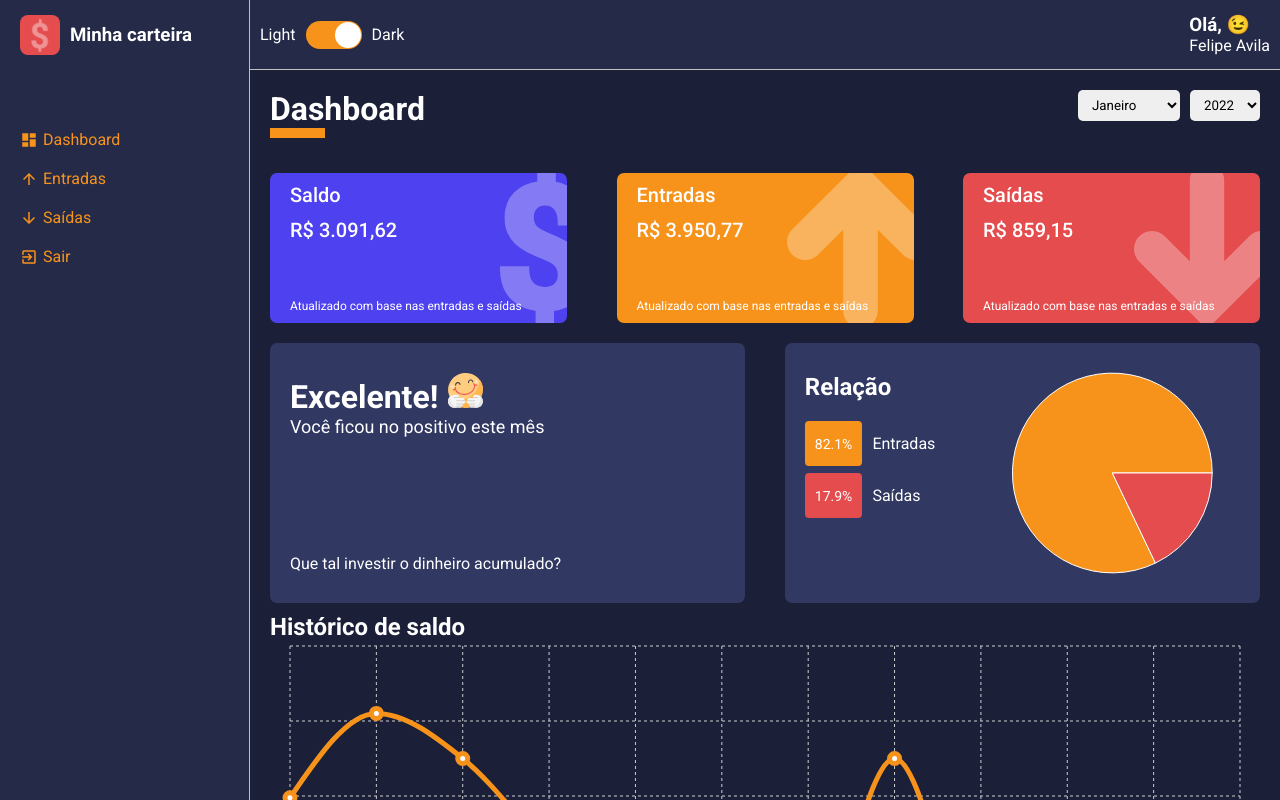
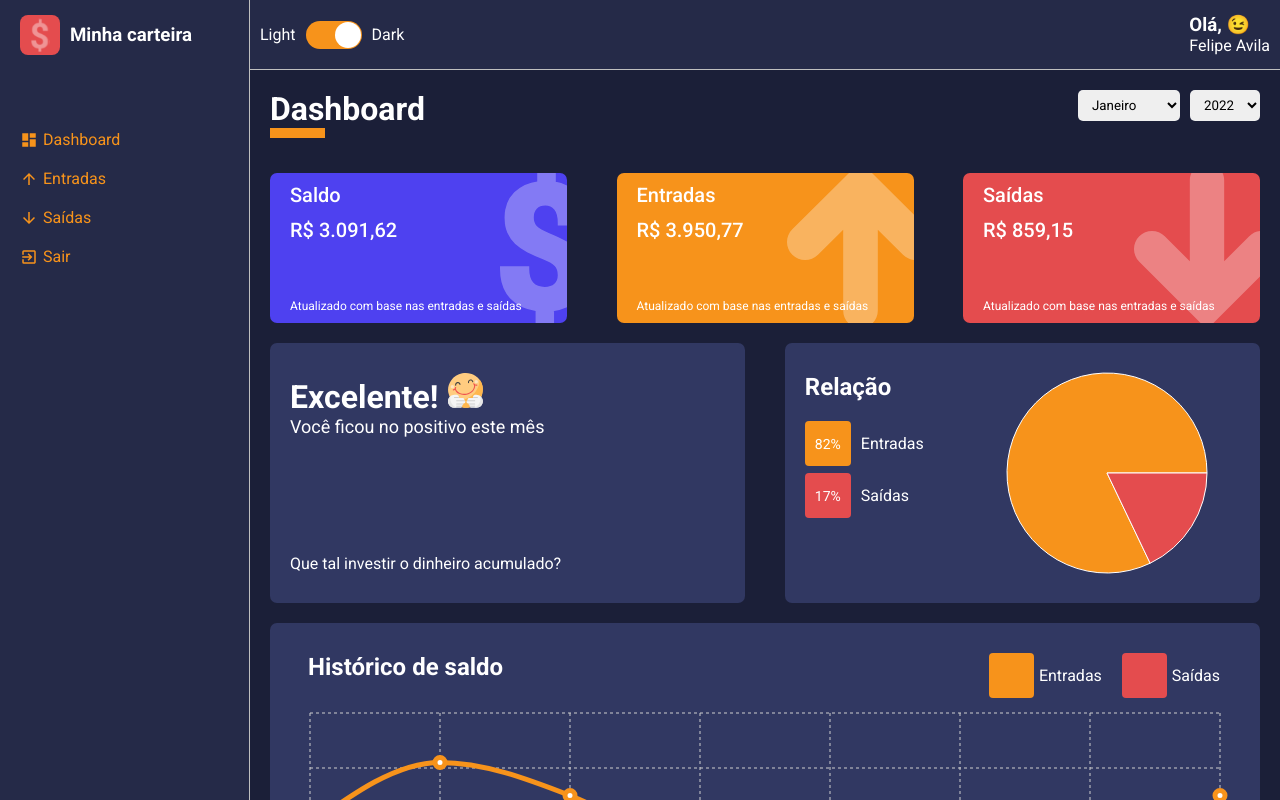
Before and after one commit to felipeavila-dev/controle_financas_pessoais, a React (Create React App) app: page /dashboard in a window 1280 px wide. Built offline with nearby package versions, Linux system fonts and the light colour scheme.

Commit message:
Realizada implementação das areas relacionadas as despesas recorrentes e eventuais

```diff
--- /dev/null
+++ b/src/components/BarChartArea/index.tsx
@@ -0,0 +1,52 @@
+import React from 'react';
+
+import { ResponsiveContainer, BarChart, Bar, Cell, Tooltip } from 'recharts';
+import formatCurrency from '../../utils/formatCurrency';
+
+import { Container, SideLeft, SideRight, LegendContainer, Legend } from './styles';
+
+interface BarChartProps {
+  title: string;
+  data: {
+    name: string;
+    amount: number;
+    percent: number;
+    color: string;
+  }[];
+}
+
+const BarChartArea: React.FC<BarChartProps> = ({ title, data }) => {
+  return  (
+    <Container>
+      <SideLeft>
+        <h2>{ title }</h2>
+        <LegendContainer>
+          { data.map((item) => (
+            <Legend color={ item.color } key={ item.name }>
+              <div>{ item.percent | 0 }%</div>
+              <span>{ item.name }</span>
+          </Legend>
+          ))}
+        </LegendContainer>
+      </SideLeft>
+
+      <SideRight>
+        <ResponsiveContainer>
+          <BarChart data={ data }>
+            <Bar dataKey="amount">
+              { data.map((indicator) => (
+                <Cell
+                key={ indicator.name }
+                fill={ indicator.color }
+                />
+                ))}
+            </Bar>
+            {/* <Tooltip formatter={ (value: string) => formatCurrency(Number(value)) }/> */}
+          </BarChart>
+        </ResponsiveContainer>
+      </SideRight>
+    </Container>
+  );
+}
+
+export default BarChartArea;
--- /dev/null
+++ b/src/components/BarChartArea/styles.ts
@@ -0,0 +1,77 @@
+import styled from "styled-components";
+
+interface LegendProps {
+  color: string;
+}
+
+export const Container = styled.div`
+  display: flex;
+  width: 48%;
+  padding: 20px;
+  min-height: 260px;
+  margin: 10px 0;
+  background-color: ${ props => props.theme.colors.tertiary };
+  color: ${ props => props.theme.colors.white };
+  border-radius: 7px;
+`;
+
+export const SideLeft = styled.div`
+  align-self: center;
+  display: flex;
+  flex-direction: column;
+  height: 100%;
+
+  h2 {
+    margin-bottom: 20px;
+    margin-left: 20px;
+  }
+`;
+
+export const LegendContainer = styled.ul`
+  list-style: none;
+  height: calc(100% - 25px);
+  overflow-y: scroll;
+  padding-right: 10px;
+
+
+  ::-webkit-scrollbar {
+    width: 10px;
+  }
+
+  ::-webkit-scrollbar-thumb {
+    background-color: ${props => props.theme.colors.secondary};
+    border-radius: 10px;
+  }
+
+  ::-webkit-scrollbar-track {
+    background-color: ${props => props.theme.colors.tertiary};
+  }
+`;
+
+export const Legend = styled.li<LegendProps>`
+  display: flex;
+  align-items: center;
+  margin-bottom: 7px;
+
+  div {
+    background-color: ${ props => props.color };
+    min-width: 45px;
+    min-height: 45px;
+    padding: 10px;
+    border-radius: 4px;
+    display: flex;
+    align-items: center;
+    justify-content: center;
+    font-size: 14px;
+  }
+
+  span {
+    margin-left: 10px;
+  }
+`;
+
+export const SideRight = styled.div`
+  flex: 1;
+  height: 150px;
+  align-self: center;
+`;
--- a/src/components/HistoryBox/index.tsx
+++ b/src/components/HistoryBox/index.tsx
@@ -1,8 +1,10 @@
 import React from 'react';
+
+import formatCurrency from '../../utils/formatCurrency';
 
 import { ResponsiveContainer, LineChart, Line, XAxis, CartesianGrid, Tooltip } from 'recharts';
 
-import { Container } from './styles';
+import { Container, ChartContainer, Header, LegendContainer, Legend } from './styles';
 
 interface HistoryBoxProps {
   data: {
@@ -16,13 +18,26 @@ interface HistoryBoxProps {
 
 const HistoryBox: React.FC<HistoryBoxProps> = ({ data, lineColorAmountInput, lineColorAmountOutput }) => (
   <Container>
+    <Header>
       <h2>Histórico de saldo</h2>
+      <LegendContainer>
+        <Legend color={ lineColorAmountInput }>
+          <div></div>
+          <span>Entradas</span>
+        </Legend>
+        <Legend color={ lineColorAmountOutput }>
+          <div></div>
+          <span>Saídas</span>
+        </Legend>
+      </LegendContainer>
+    </Header>
 
+    <ChartContainer>
         <ResponsiveContainer>
           <LineChart data={ data } margin={{ top: 5, right: 20, left: 20, bottom: 5}}>
             <CartesianGrid strokeDasharray="3 3" stroke="#CECECE" />
             <XAxis dataKey="month" stroke="#CECECE" />
-        <Tooltip />
+            <Tooltip formatter={ (value: string) => formatCurrency(Number(value)) }/>
             <Line
               type="monotone"
               dataKey="amountInput"
@@ -43,6 +58,7 @@ const HistoryBox: React.FC<HistoryBoxProps> = ({ data, lineColorAmountInput, lin
             />
           </LineChart>
         </ResponsiveContainer>
+    </ChartContainer>
   </Container>
 );
 
--- a/src/components/HistoryBox/styles.ts
+++ b/src/components/HistoryBox/styles.ts
@@ -1,6 +1,59 @@
 import styled from "styled-components";
+
+interface LegendProps {
+  color: string;
+}
 
 export const Container = styled.div`
   width: 100%;
-  height: 340px;
+  background-color: ${ props => props.theme.colors.tertiary };
+  color: ${ props => props.theme.colors.white };
+  margin: 10px 0;
+  padding: 30px 20px;
+  border-radius: 7px;
+
+
 `;
+
+export const ChartContainer = styled.div`
+  flex: 1;
+  height: 260px;
+`;
+
+export const Header = styled.header`
+  display: flex;
+  justify-content: space-between;
+  width: 100%;
+
+  h2 {
+    margin-bottom: 20px;
+    margin-left: 18px;
+  }
+`;
+
+export const LegendContainer = styled.ul`
+  list-style: none;
+  display: flex;
+`;
+
+export const Legend = styled.li`
+  display: flex;
+  align-items: center;
+  margin-bottom: 10px;
+
+  div {
+    background-color: ${ props => props.color };
+    min-width: 45px;
+    min-height: 45px;
+    padding: 10px;
+    border-radius: 4px;
+    display: flex;
+    align-items: center;
+    justify-content: center;
+    font-size: 14px;
+  }
+
+  span {
+    margin: 0 20px 0 5px;
+  }
+`
--- a/src/components/PieChartArea/index.tsx
+++ b/src/components/PieChartArea/index.tsx
@@ -21,7 +21,7 @@ const PieChartArea: React.FC<PieChartProps> = ({ data }) => (
         <LegendContainer>
           { data.map((pie) => (
             <Legend color={ pie.color } key={ pie.name }>
-              <div>{ pie.percent }%</div>
+              <div>{ pie.percent | 0 }%</div>
               <span>{ pie.name }</span>
           </Legend>
           ))}
--- a/src/pages/Dashboard/index.tsx
+++ b/src/pages/Dashboard/index.tsx
@@ -19,6 +19,7 @@ import sadImg from '../../assets/sad.svg';
 import neutralImg from '../../assets/neutral.svg';
 import PieChartArea from '../../components/PieChartArea';
 import HistoryBox from '../../components/HistoryBox';
+import BarChartArea from '../../components/BarChartArea';
 
 interface YearOptions {
   value: number;
@@ -186,10 +187,86 @@ const Dashboard: React.FC = () => {
         amountOutput
       };
 
+    }).filter((item) => {
+      const currentMonth = new Date().getMonth();
+      const currentYear = new Date().getFullYear();
+
+      return (yearSelected === currentYear && item.monthNumber <= currentMonth) || (yearSelected < currentYear);
     });
-  }, []);
+  }, [yearSelected]);
 
-  console.log(historyData);
+  const relationExpensesBetweenEventualAndRecurrent = useMemo(() => {
+    let amountRecurrent = 0;
+    let amoutEventual = 0;
+
+    expenses.filter((expense) => {
+      const date = new Date(expense.date);
+      const year = date.getFullYear();
+      const month = date.getMonth() + 1;
+
+      return month === monthSelected && year === yearSelected;
+
+    }).forEach((expense) => {
+      if(expense.frequency === 'recorrente') return amountRecurrent += Number(expense.amount);
+
+      if(expense.frequency === 'eventual') return  amoutEventual += Number(expense.amount);
+    });
+
+    const total = amountRecurrent + amoutEventual;
+
+    console.log('Recorrente:' + amountRecurrent, amoutEventual);
+    return [
+      {
+        name: 'Recorrentes',
+        amount: amountRecurrent,
+        percent: Number(((amountRecurrent / total) * 100).toFixed(1)),
+        color: '#F7931B'
+      },
+      {
+        name: 'Eventual',
+        amount: amoutEventual,
+        percent: Number(((amoutEventual / total) * 100).toFixed(1)),
+        color: '#E44C4E'
+      }
+    ];
+  }, [monthSelected, yearSelected]);
+
+  const relationGainsBetweenEventualAndRecurrent = useMemo(() => {
+    let amountRecurrent = 0;
+    let amoutEventual = 0;
+
+    gains.filter((gain) => {
+      const date = new Date(gain.date);
+      const year = date.getFullYear();
+      const month = date.getMonth() + 1;
+
+      return month === monthSelected && year === yearSelected;
+
+    }).forEach((gain) => {
+      if(gain.frequency === 'recorrente') return amountRecurrent += Number(gain.amount);
+
+      if(gain.frequency === 'eventual') return  amoutEventual += Number(gain.amount);
+    });
+
+    const total = amountRecurrent + amoutEventual;
+
+    console.log('Recorrente:' + amountRecurrent, amoutEventual);
+    return [
+      {
+        name: 'Recorrentes',
+        amount: amountRecurrent,
+        percent: Number(((amountRecurrent / total) * 100).toFixed(1)),
+        color: '#F7931B'
+      },
+      {
+        name: 'Eventual',
+        amount: amoutEventual,
+        percent: Number(((amoutEventual / total) * 100).toFixed(1)),
+        color: '#E44C4E'
+      }
+    ];
+  }, [monthSelected, yearSelected]);
+
 
   return  (
     <Container>
@@ -245,6 +322,17 @@ const Dashboard: React.FC = () => {
           lineColorAmountInput='#F7931B'
           lineColorAmountOutput='#E44C4E'
         />
+
+        <BarChartArea
+          title='Saídas'
+          data={ relationExpensesBetweenEventualAndRecurrent }
+        />
+
+        <BarChartArea
+          title='Entradas'
+          data={ relationGainsBetweenEventualAndRecurrent }
+        />
+
       </Content>
     </Container>
   );
```
Lines whose indentation alone changed are shown as unchanged.
